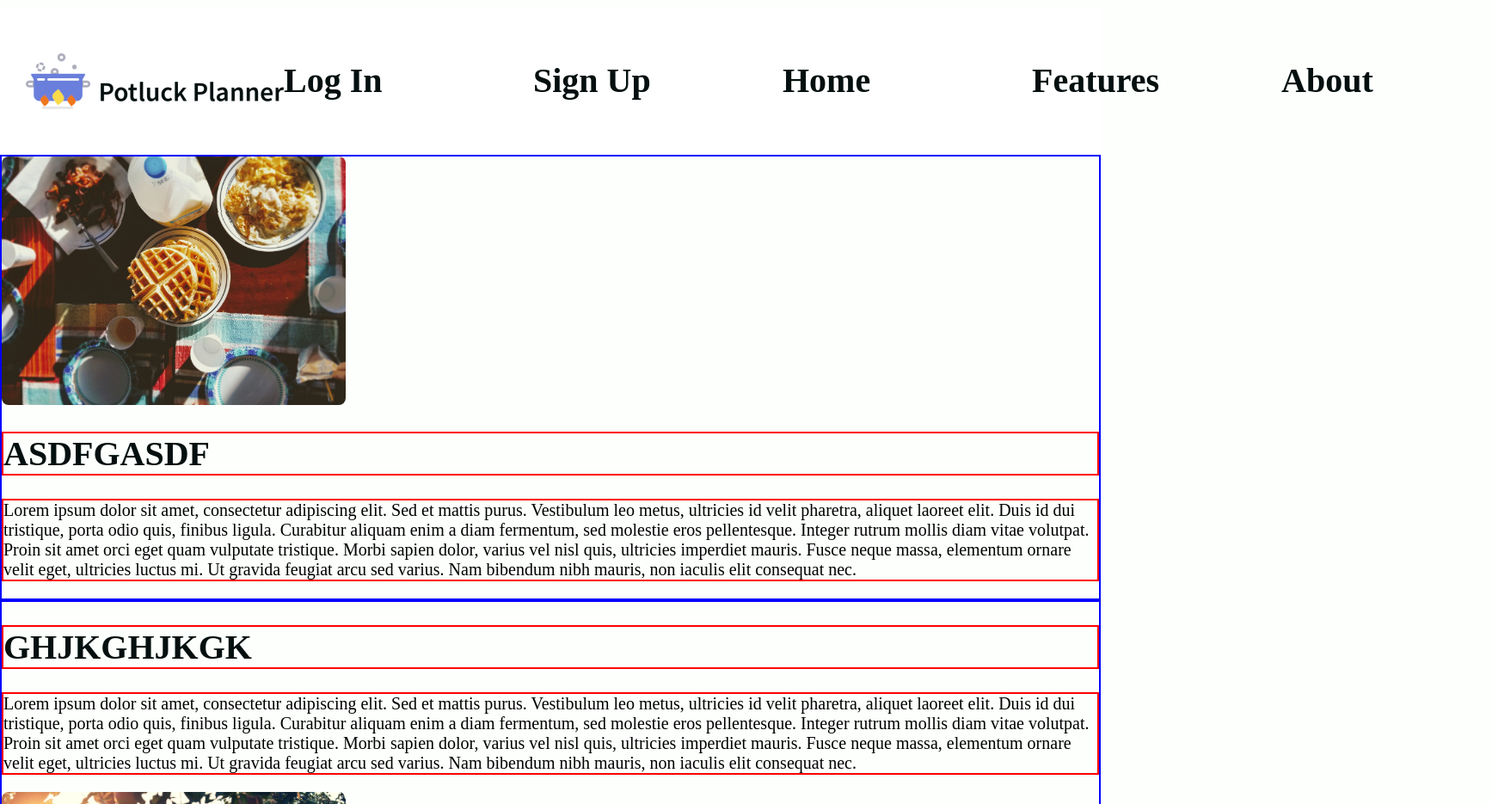
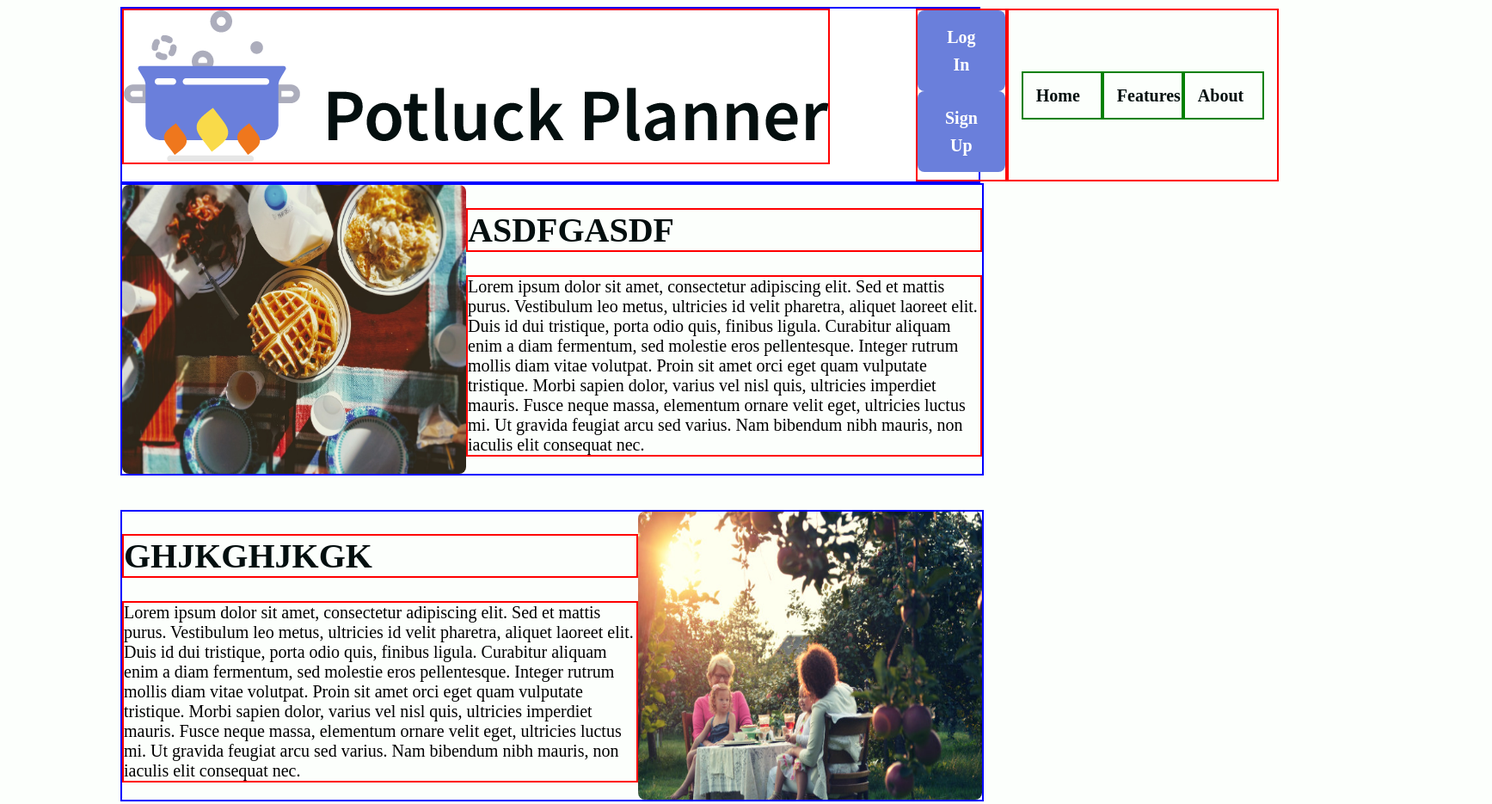
Before and after one commit to potluck-planner/landing-page, a plain HTML site: page index.html in a window 1280 px wide. Shown: the top 935 px of the page at 86% size, 1735 px wide, since content can reach past the window. Drawn offline with Linux system fonts and the light colour scheme.

Commit message:
fixing navbar in home page, will apply to other pages once I get it functional

```diff
--- a/index.html
+++ b/index.html
@@ -9,28 +9,16 @@
 
   <body>
     <header class="smallNav">
+      <img class="potluck-title" src="img/title.png" alt="logo">
+        <div class="signUp">
+          <a href="#" class="button">Log In</a>
+          <a href="#" class="button">Sign Up</a>
+        </div>
         <nav class="navBar">
-      <a href="index.html"><img src="img/title-resized.png" alt="logo"></a>
-
-      <ul>
-          <li>
-            <a href="#" class="button">Log In</a>
-          </li>
-          <li>
-            <a href="#" class="button">Sign Up</a>
-          </li>
-        <li>
           <a href="index.html">Home</a>
-        </li>
-        <li>
           <a href="features.html">Features</a>
-        </li>
-        <li>
           <a href="about.html">About</a>
-        </li>
-        </ul>
-
-      </nav>
+        </nav>
     </header>
 
     <div class="container home">
--- a/less/footer.less
+++ b/less/footer.less
@@ -1,7 +1,8 @@
 footer {
-  width: 460px;
+  width: 1000px;
   display: flex;
-  justify-content: space-between;
+  justify-content: space-around;
+  align-content: center;
 }
 
 h6 {
--- a/less/global.less
+++ b/less/global.less
@@ -8,7 +8,7 @@ html {
 }
 
 body {
-  width: 100%;
+  width: 1000px;
   margin-left: auto;
   margin-right: auto;
   background-color: @main-bg;
@@ -40,7 +40,7 @@ h5 {
 }
 
 a {
-  font-size: 4rem;
+  font-size: 2rem;
   font-weight: bold;
   color: @h1-color;
   text-decoration: none;
@@ -50,10 +50,27 @@ a:hover {
   color: @footer-bg;
 }
 
+.button {
+  background-color: @h1-color;
+  border-radius: 8px;
+  border: none;
+  color: white;
+  padding: 15px 32px;
+  text-align: center;
+  text-decoration: none;
+  display: inline-block;
+}
+
+
+.button:hover {
+  background-color: @main-bg;
+  border: 2px solid @h1-color;
+  padding: 13px 30px;
+}
+
 p {
 
 }
 
 img {
-  width: 400px;
 }
--- a/less/header.less
+++ b/less/header.less
@@ -1,19 +1,20 @@
-header {
-  width: 100%;
+.smallNav {
+  border: 2px solid blue;
+  width: 1000px;
   background-color: @sec-bg;
   display: flex;
   flex-direction: row;
-  justify-content: space-between;
     @media @mobile {
       flex-wrap: wrap;
       justify-content: center;
     }
   .potluck-title {
+    border: 2px solid red;
     margin-right: 100px;
-    width: 400px;
     margin-bottom: 20px;
-    @media @mobile {
-      margin-right: 0;
-    }
+  }
+  .signUp {
+    border: 2px solid red;
+    flex-direction: row;
   }
 }
--- a/less/home-page.less
+++ b/less/home-page.less
@@ -1,5 +1,10 @@
 .home {
+  width: 1000px;
+  margin-bottom: 40px;
   border: 2px solid blue;
+  display: flex;
+  flex-direction: row;
+
   .textbox1 {
     h1 {
       border: 2px solid red;
@@ -9,21 +14,29 @@
     }
   }
   .brunch {
+    width: 400px;
     border-radius: 8px;
   }
 }
 
 .container-2 {
+  width: 1000px;
+  margin-bottom: 40px;
   border: 2px solid blue;
+  display: flex;
+  flex-direction: row;
   .textbox2 {
+
     h1 {
       border: 2px solid red;
+
     }
     p {
       border: 2px solid red;
     }
   }
   .littlefam {
+    width: 400px;
     border-radius: 8px;
   }
 }
--- a/less/navigation.less
+++ b/less/navigation.less
@@ -1,5 +1,5 @@
 nav {
-  width: 100%;
+  border: 2px solid red;
   display: flex;
   flex-direction: row;
   justify-content: flex-end;
@@ -10,7 +10,8 @@ nav {
     align-items: center;
   }
   a {
-    width: 200px;
+    border: 2px solid green;
+    width: 60px;
     @media @mobile {
       margin-bottom: 20px;
     }
```
Also changed, not shown: css/index.css.
